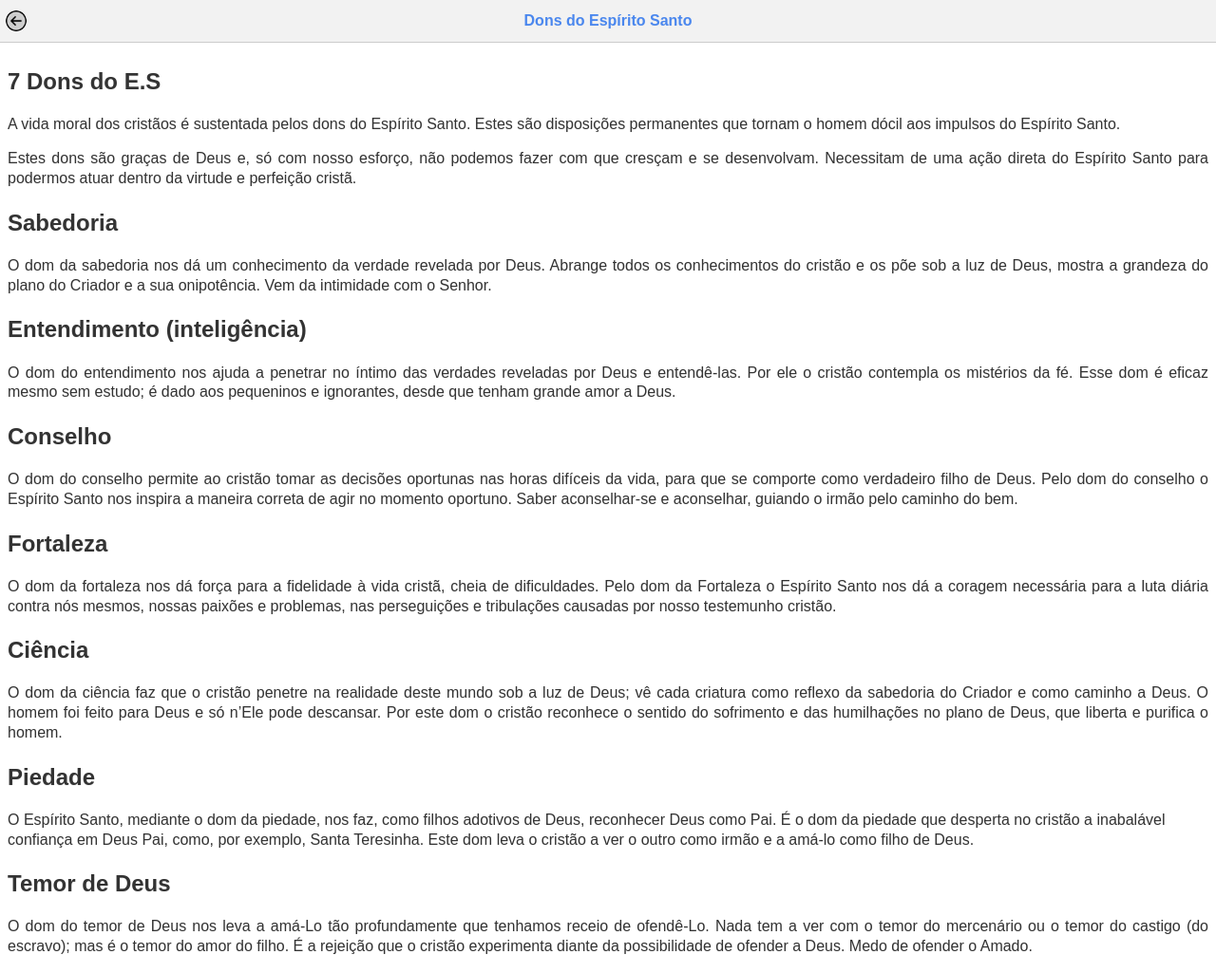
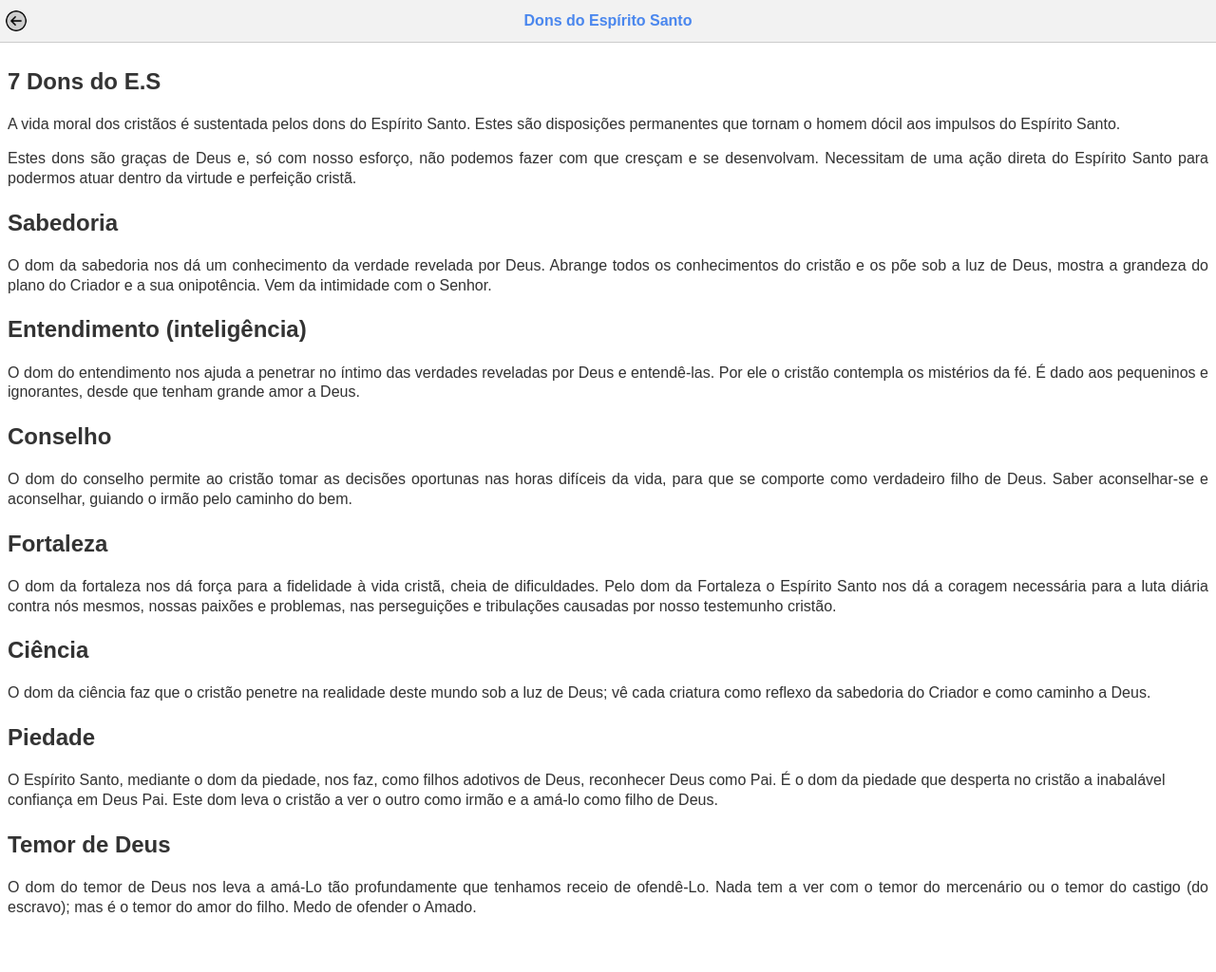
Before and after one commit to MateusAvanzi/siteCatolico, a plain HTML site: page es.html in a window 1280 px wide. Shown: the whole page at 95% size. After the commit the page ends 982 px from the top, so only its background shows below. Drawn offline with Linux system fonts and the light colour scheme.

Commit message:
sacramentos

```diff
--- a/es.html
+++ b/es.html
@@ -33,14 +33,12 @@
 
         <h2>Entendimento (inteligência)</h2>
         <p>O dom do entendimento  nos ajuda a penetrar no íntimo das verdades reveladas por
-            Deus e entendê-las. Por ele o cristão contempla os mistérios da fé. Esse dom é eficaz
-             mesmo sem estudo; é dado aos pequeninos e ignorantes, desde que tenham grande amor a Deus.
+            Deus e entendê-las. Por ele o cristão contempla os mistérios da fé. É dado aos pequeninos e ignorantes, desde que tenham grande amor a Deus.
         </p>
 
         <h2>Conselho</h2>
         <p>O dom do conselho permite ao cristão tomar as decisões oportunas nas horas difíceis da vida, para
-             que se comporte como verdadeiro filho de Deus. Pelo dom do conselho
-            o Espírito Santo nos inspira a maneira correta de agir no momento oportuno.
+             que se comporte como verdadeiro filho de Deus.
              Saber aconselhar-se e aconselhar, guiando o irmão pelo
              caminho do bem.
         </p>
@@ -54,9 +52,7 @@
 
         <h2>Ciência</h2>
         <p>O dom da ciência faz que o cristão penetre na realidade deste mundo sob a luz de Deus; vê
-            cada criatura como reflexo da sabedoria do Criador e como caminho a Deus. O homem foi feito para Deus
-            e só n’Ele pode descansar. Por este dom o cristão reconhece
-            o sentido do sofrimento e das humilhações no plano de Deus, que liberta e purifica o homem.
+            cada criatura como reflexo da sabedoria do Criador e como caminho a Deus.
              </p>
 
         <h2>Piedade</h2>
@@ -64,15 +60,14 @@
 
              O Espírito Santo, mediante o dom da piedade, nos faz, como filhos adotivos de Deus,
               reconhecer Deus como Pai. É o dom da piedade que desperta no cristão
-              a inabalável confiança em Deus Pai, como, por exemplo, Santa Teresinha. Este dom leva
+              a inabalável confiança em Deus Pai. Este dom leva
                o cristão a ver o outro como irmão e a amá-lo como filho de Deus.</p>
 
 
         <h2>Temor de Deus</h2>
         <p>O dom do temor de Deus nos leva a amá-Lo tão profundamente que tenhamos receio de ofendê-Lo.
              Nada tem a ver com o temor do mercenário ou o temor do castigo (do escravo); mas é
-             o temor do amor do filho. É a rejeição que o cristão experimenta diante da possibilidade
-             de ofender a Deus. Medo de ofender o Amado.</p>
+             o temor do amor do filho. Medo de ofender o Amado.</p>
 
 
 </main>
```
Also changed, not shown: sacramentos.html (+2 -6 lines).
